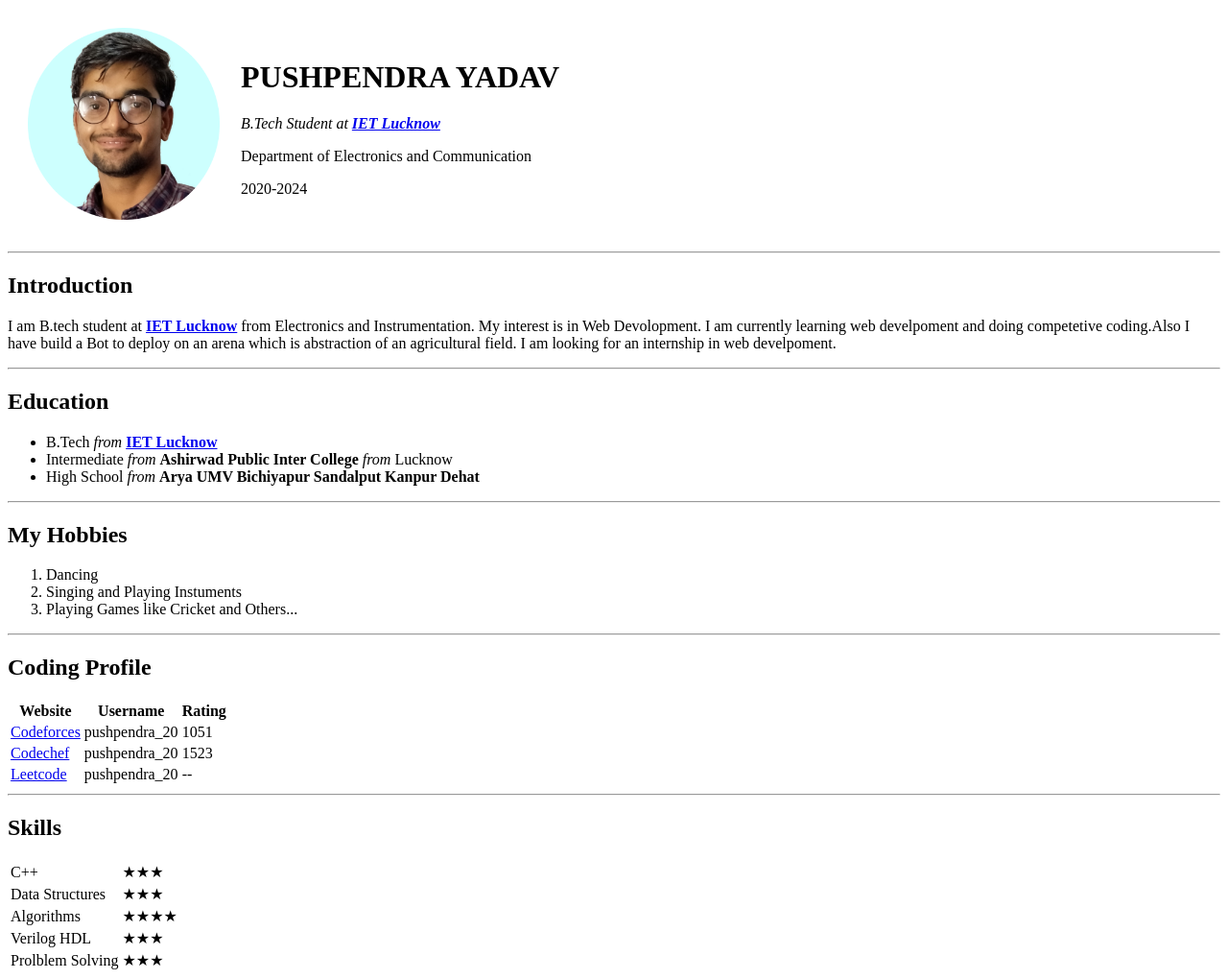
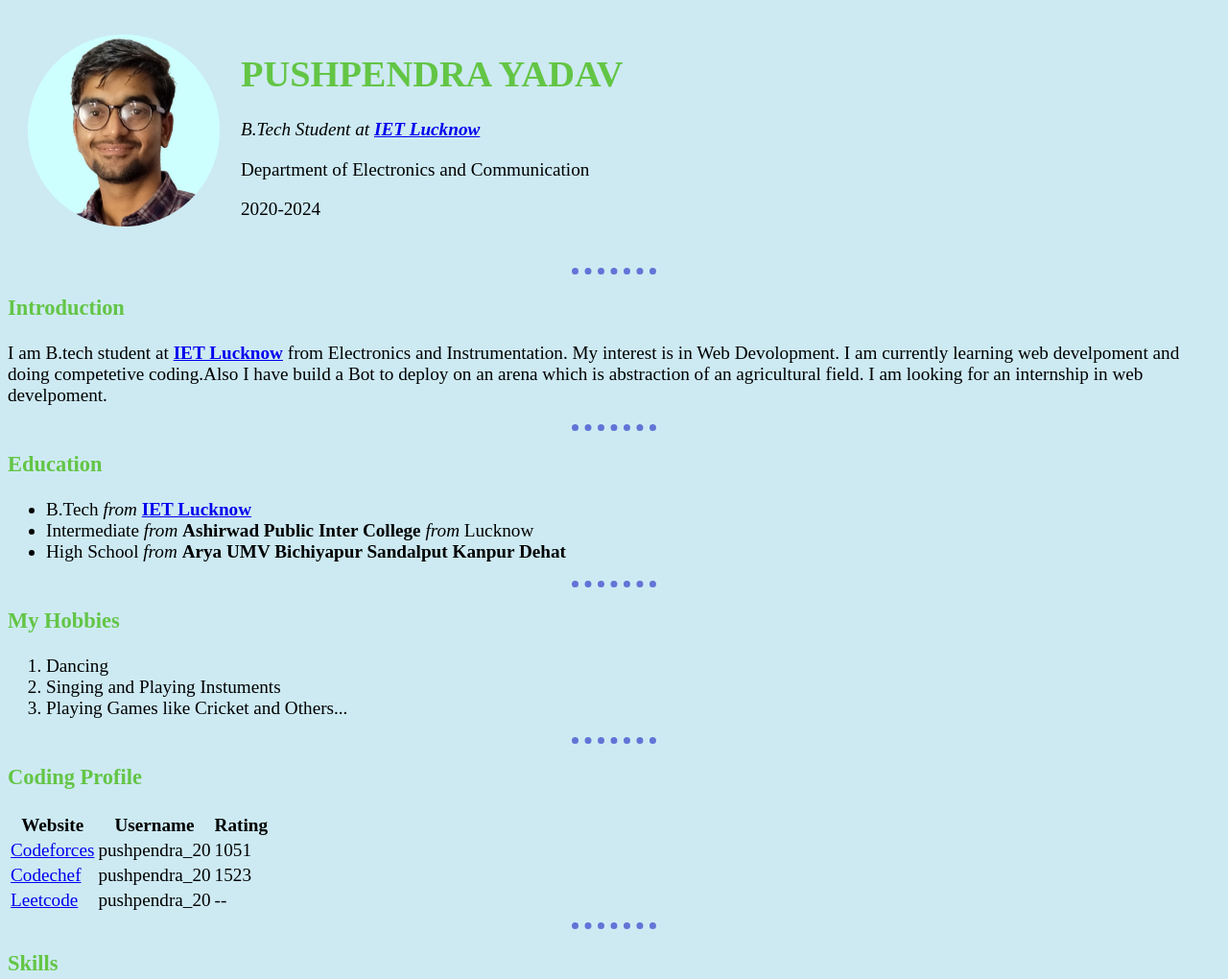
Before and after one commit to githubpushpendra/CV, a plain HTML site: page index.html in a window 1280 px wide. Shown: the top 1020 px of the page at 96% size. Drawn offline with Linux system fonts and the light colour scheme.

Commit message:
Initial Commit

```diff
--- /dev/null
+++ b/css/styles.css
@@ -0,0 +1,20 @@
+head {
+
+}
+body {
+    background-color: rgb(205, 234, 243);
+    font-size: larger;
+}
+hr {
+    border-style: dotted none none none;
+    background-color: rgb(205, 234, 243);
+    width: 7%;
+    border-top-width: 7px;
+    border-top-color: rgb(98, 116, 214);
+}
+h1 {
+    color: rgb(99, 197, 69);
+}
+h3 {
+    color: rgb(99, 197, 69);
+}
--- a/index.html
+++ b/index.html
@@ -1,10 +1,13 @@
+<!--  ! + tab  -->
+
 <!DOCTYPE html>
 <html lang="en">
 <head>
     <meta charset="UTF-8">
     <meta http-equiv="X-UA-Compatible" content="IE=edge">
     <meta name="viewport" content="width=device-width, initial-scale=1.0">
-    <title>✨ Pushpendra,s Personal Site</title>
+    <title>✨ Pushpendra's Personal Site</title>
+    <link rel="stylesheet" href="css/styles.css">
 </head>
 <body>
     <table cellspacing="20">
@@ -19,7 +22,7 @@
     </table>
     <!--New Section-->
     <hr>
-    <h2>Introduction</h2>
+    <h3>Introduction</h3>
     <p>
         I am B.tech student at  <strong><a href="https://www.ietlucknow.ac.in/" target="_blank">IET Lucknow</a></strong> from Electronics and Instrumentation. My interest is in Web Devolopment.
         I am currently learning web develpoment and doing competetive coding.Also I have build a Bot to deploy on
@@ -28,7 +31,7 @@
 
     <!--New Section-->
     <hr>
-    <h2>Education</h2>
+    <h3>Education</h3>
     <ul>
         <li>B.Tech <em>from</em> <strong><a href="https://www.ietlucknow.ac.in/" target="_blank">IET Lucknow</a></strong></li>
         <li>Intermediate <em>from</em> <strong>Ashirwad Public Inter College</strong> <em>from</em> Lucknow</li>
@@ -37,7 +40,7 @@
 
     <!--New Section-->
     <hr>
-    <h2>My Hobbies</h2>
+    <h3>My Hobbies</h3>
     <ol>
         <li>Dancing</li>
         <li>Singing and Playing Instuments</li>
@@ -46,7 +49,7 @@
 
     <!--New Section-->
     <hr>
-    <h2>Coding Profile</h2>
+    <h3>Coding Profile</h3>
     <table>
         <thead>
             <tr>
@@ -76,7 +79,7 @@
 
     <!--New Section-->
     <hr>
-    <h2>Skills</h2>
+    <h3>Skills</h3>
     <table>
         <tr>
             <td>C++</td>
```
Also changed, not shown: contact info.html (+18 -1 lines).
